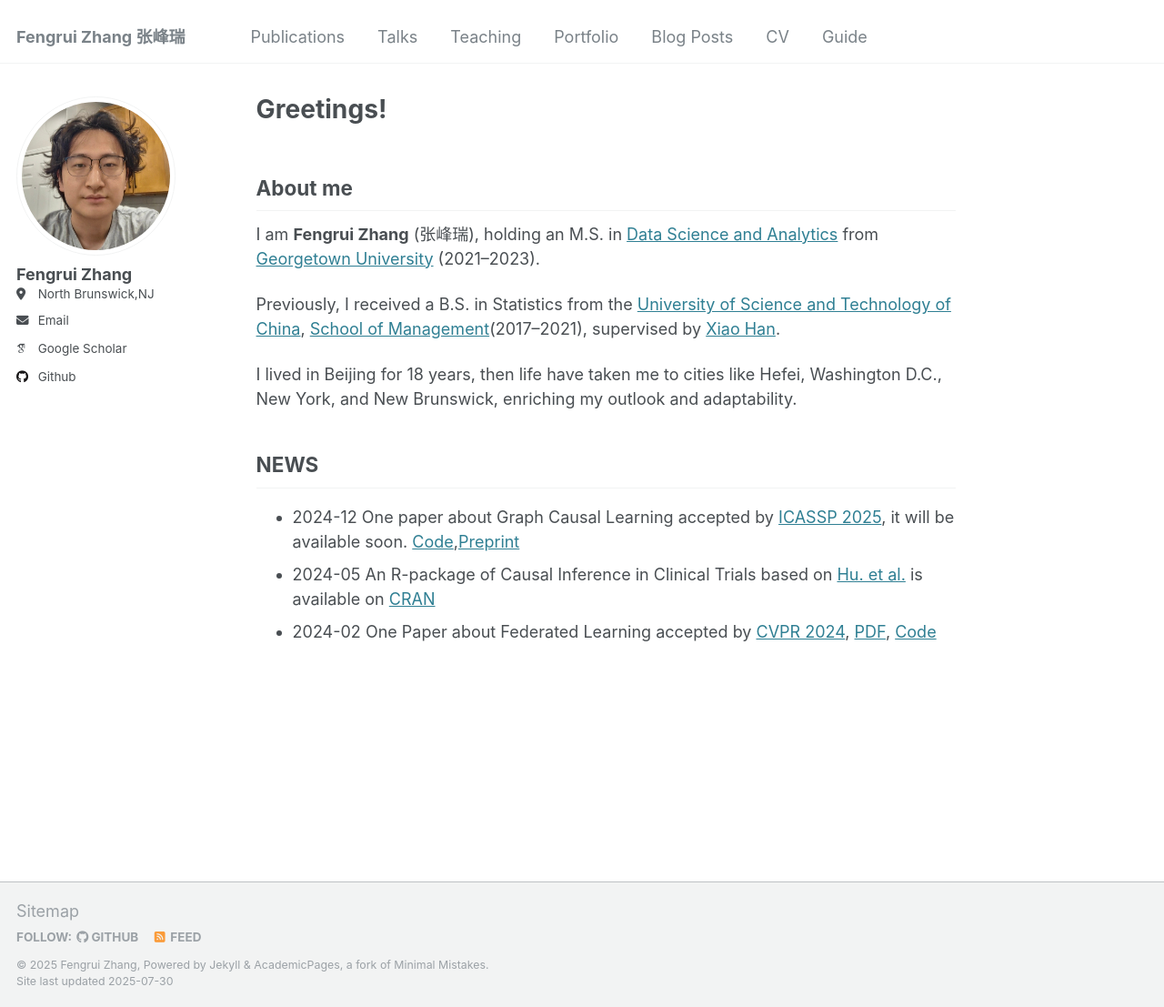
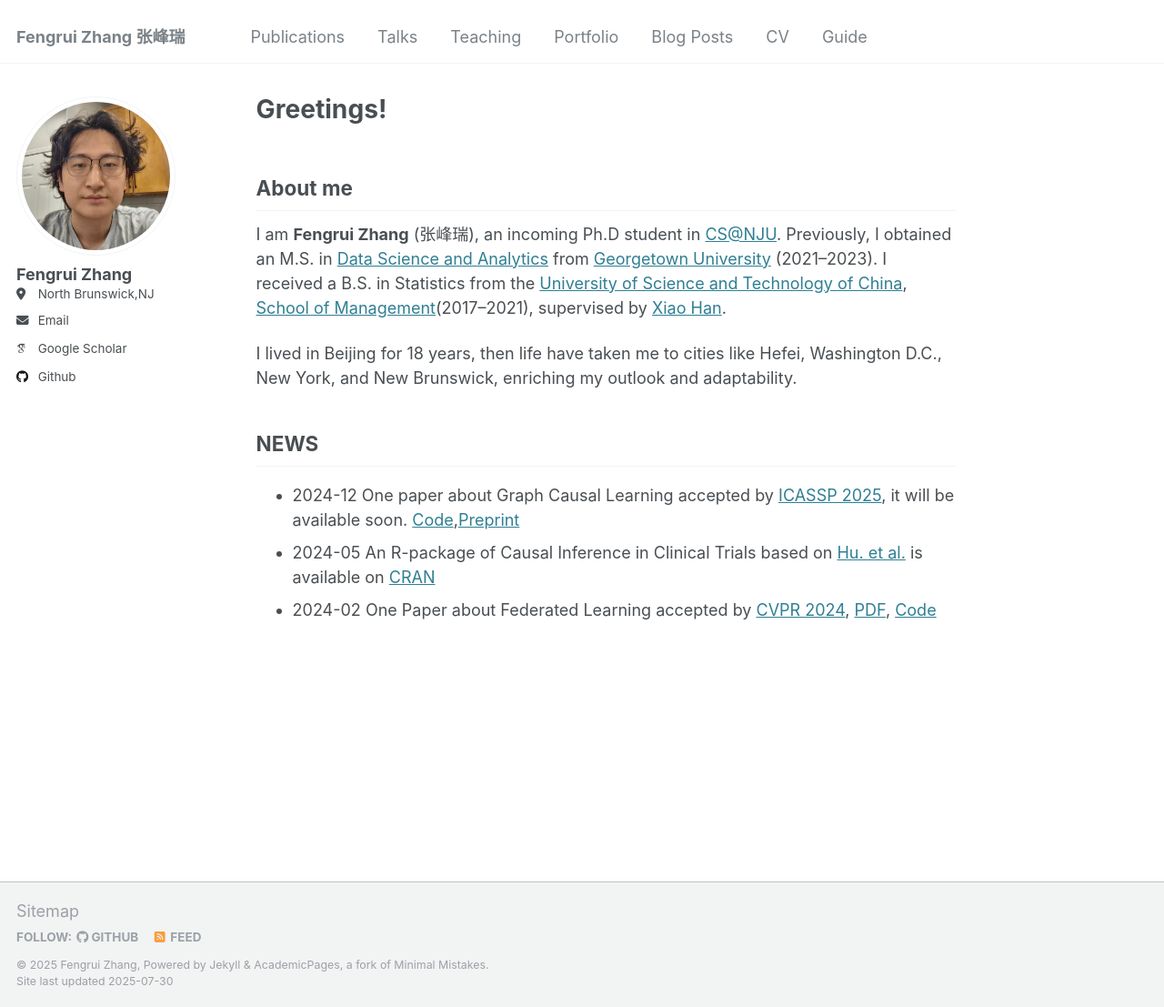
Before and after one commit to fengrui-z/fengrui-z.github.io, a Jekyll site: the page built from _pages/about.md, in a window 1280 px wide and 1107 px high. Shown: the whole window at 91% size. Built offline with Jekyll 4.4.1, drawn with Linux system fonts in a browser that asks for light colours; some web fonts are replaced.

Commit message:
Update about.md

```diff
--- a/_pages/about.md
+++ b/_pages/about.md
@@ -8,9 +8,7 @@ redirect_from:
 ---
 
 ## About me
-I am **Fengrui Zhang** (张峰瑞), holding an M.S. in [Data Science and Analytics](https://analytics.georgetown.edu/) from [Georgetown University](https://georgetown.edu/) (2021–2023).
-
-Previously, I received a B.S. in Statistics from the [University of Science and Technology of China](https://en.ustc.edu.cn/), [School of Management](https://en.business.ustc.edu.cn/main.htm)(2017–2021), supervised by [Xiao Han](https://bs.ustc.edu.cn/english/profile-652.html).
+I am **Fengrui Zhang** (张峰瑞), an incoming Ph.D student in [CS@NJU](https://cs.nju.edu.cn/cs_en/). Previously, I obtained an M.S. in [Data Science and Analytics](https://analytics.georgetown.edu/) from [Georgetown University](https://georgetown.edu/) (2021–2023). I received a B.S. in Statistics from the [University of Science and Technology of China](https://en.ustc.edu.cn/), [School of Management](https://en.business.ustc.edu.cn/main.htm)(2017–2021), supervised by [Xiao Han](https://bs.ustc.edu.cn/english/profile-652.html).
 
 I lived in Beijing for 18 years, then life have taken me to cities like Hefei, Washington D.C., New York, and New Brunswick, enriching my outlook and adaptability.
 
```
